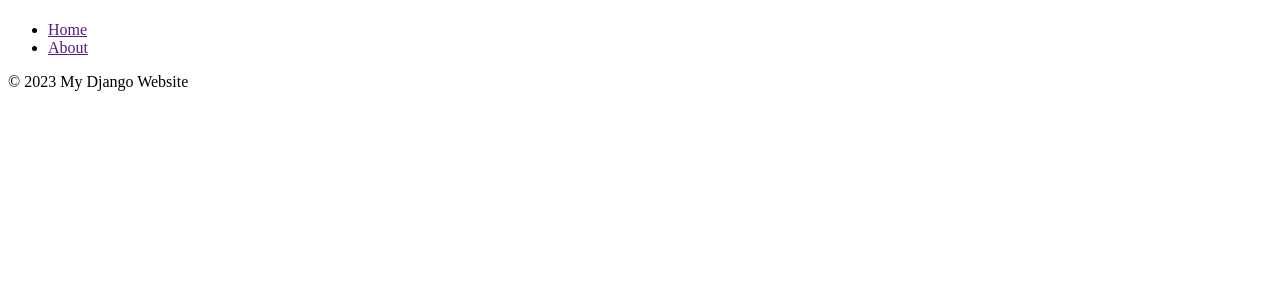
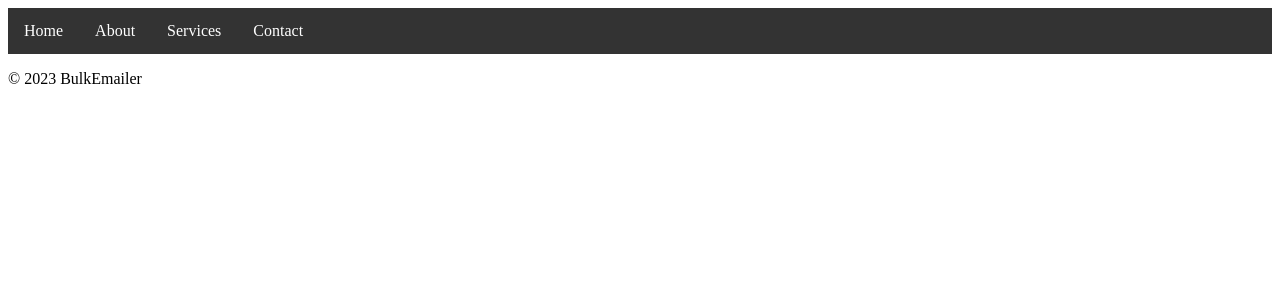
Before and after one commit to utksngh/mywebsite, a Django app: template emailsapp/templates/emailsapp/base.html in a window 1280 px wide. Shown: the top 300 px of the page. Run offline with Django 4.2, Linux system fonts and the light colour scheme; the template is opened without the code that fills it, so the values that code supplies are empty.

Commit message:
Add Navbars

```diff
--- /dev/null
+++ b/emailsapp/static/css/custom_styles.css
@@ -0,0 +1,20 @@
+.navbar {
+    overflow: hidden;
+    background-color: #333; /* Background color of the navbar */
+}
+
+/* Navbar links */
+.navbar a {
+    float: left; /* Float the links to the left */
+    display: block; /* Display links as blocks */
+    color: white; /* Text color of the links */
+    text-align: center; /* Center-align text in the links */
+    padding: 14px 16px; /* Add padding to the links */
+    text-decoration: none; /* Remove underline from links */
+}
+
+/* Change the color of navbar links on hover */
+.navbar a:hover {
+    background-color: #ddd; /* Background color on hover */
+    color: black; /* Text color on hover */
+}
--- a/emailsapp/templates/emailsapp/base.html
+++ b/emailsapp/templates/emailsapp/base.html
@@ -1,31 +1,26 @@
+{% load static %}
 <!DOCTYPE html>
 <html>
 <head>
     <meta charset="utf-8">
     <meta name="viewport" content="width=device-width, initial-scale=1">
     <title>{% block title %}{% endblock %}</title>
-    <link rel="stylesheet" href="">
+    <link rel="stylesheet" href="{% static 'css/custom_styles.css' %}">
 </head>
 <body>
-    <header>
-        <h1>{% block header %}{% endblock %}</h1>
-        <nav>
-            <ul>
-                <li><a href="">Home</a></li>
-                <li><a href="">About</a></li>
-                <!-- Add more navigation links as needed -->
-            </ul>
-        </nav>
-    </header>
-
+    <div class="navbar">
+        <a href="#">Home</a>
+        <a href="#">About</a>
+        <a href="#">Services</a>
+        <a href="#">Contact</a>
+    </div>
     <main>
         {% block content %}
             <!-- Your main content goes here -->
         {% endblock %}
     </main>
-
     <footer>
-        <p>&copy; {% now "Y" %} My Django Website</p>
+        <p>&copy; {% now "Y" %} BulkEmailer</p>
     </footer>
 </body>
 </html>
--- a/emailsapp/views.py
+++ b/emailsapp/views.py
@@ -3,4 +3,4 @@ from django.http import HttpResponse
 
 def index(request):
     # Your view logic here
-    return render(request,"/home/utkarsh-singh/Documents/DjangoProjects/EmailSender/mywebsite/emailsapp/templates/emailsapp/base.html")
+    return render(request,"emailsapp/home.html")
```
Also changed, not shown: emailsapp/templates/emailsapp/home.html (+7 -3 lines), mywebsite/settings.py (+8 -2 lines).
